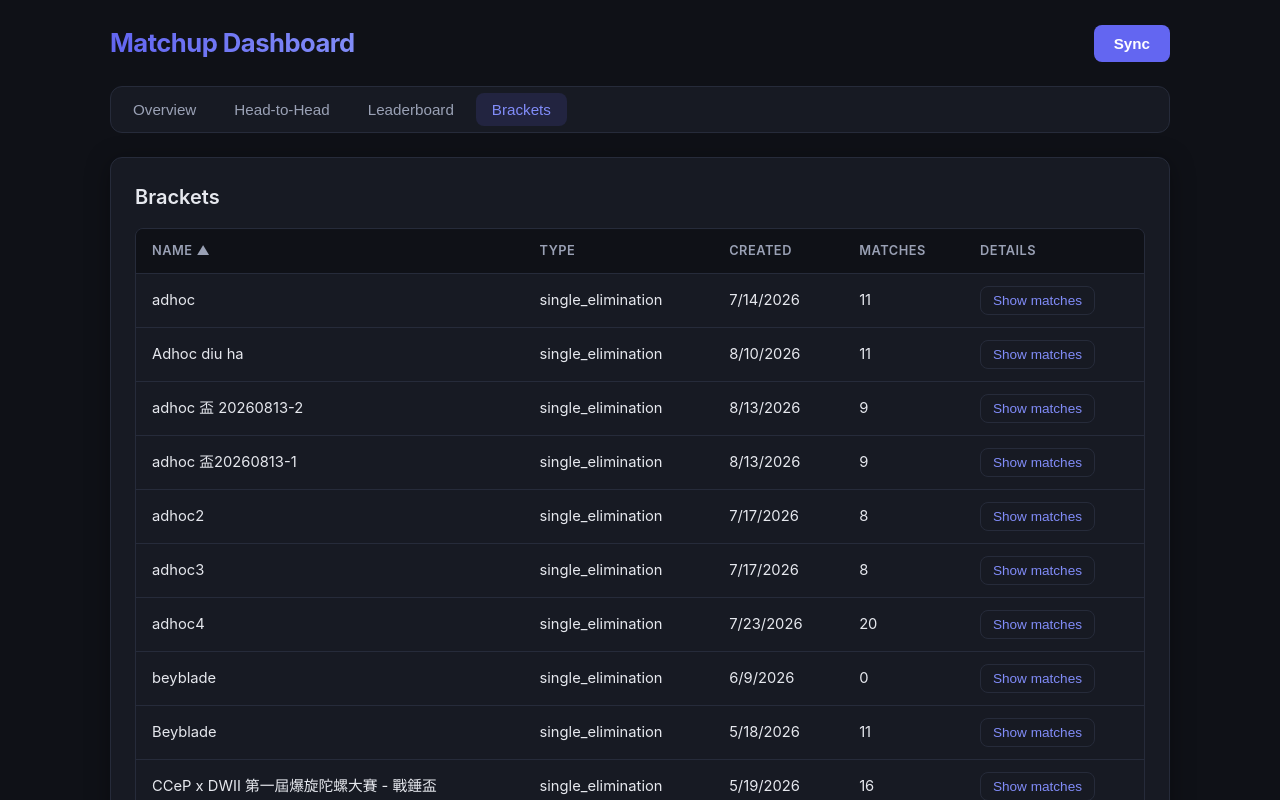
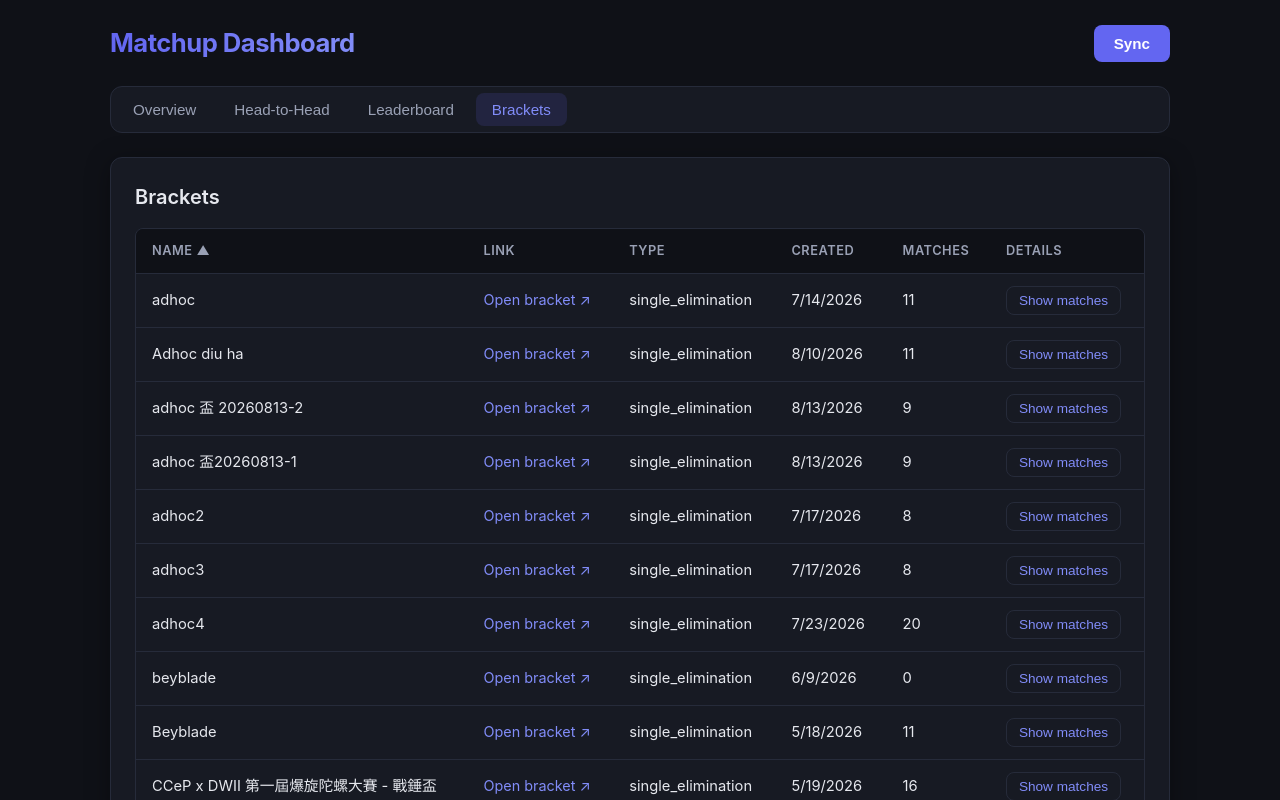
Before and after one commit to jumpingcathappy/bbxdata, a React (Vite) app: page / in a window 1280 px wide. Both pictures are taken after a click on the button "Brackets". Shown: the top 800 px of the page. Built offline with nearby package versions, Linux system fonts and the light colour scheme.

Commit message:
feat: add clickable bracket link column

```diff
--- a/src/components/Brackets.tsx
+++ b/src/components/Brackets.tsx
@@ -38,6 +38,21 @@ export default function Brackets({ data }: { data: MatchupData }) {
           <SortableTable
             columns={[
               { key: 'name', label: 'Name' },
+              {
+                key: 'link',
+                label: 'Link',
+                sortValue: () => 0,
+                render: (b) => (
+                  <a
+                    className="bracket-link"
+                    href={`https://lvup.gg/en/easy/bracket/${b.id}`}
+                    target="_blank"
+                    rel="noopener noreferrer"
+                  >
+                    Open bracket ↗
+                  </a>
+                ),
+              },
               { key: 'type', label: 'Type' },
               {
                 key: 'createdAt',
--- a/src/index.css
+++ b/src/index.css
@@ -233,6 +233,18 @@ tbody tr:hover {
   background: var(--bg-hover);
 }
 
+/* ---------- Bracket link ---------- */
+.bracket-link {
+  color: var(--accent-hover);
+  text-decoration: none;
+  font-size: 0.9rem;
+  white-space: nowrap;
+}
+
+.bracket-link:hover {
+  text-decoration: underline;
+}
+
 /* ---------- Inputs ---------- */
 .input {
   background: var(--bg);
```
